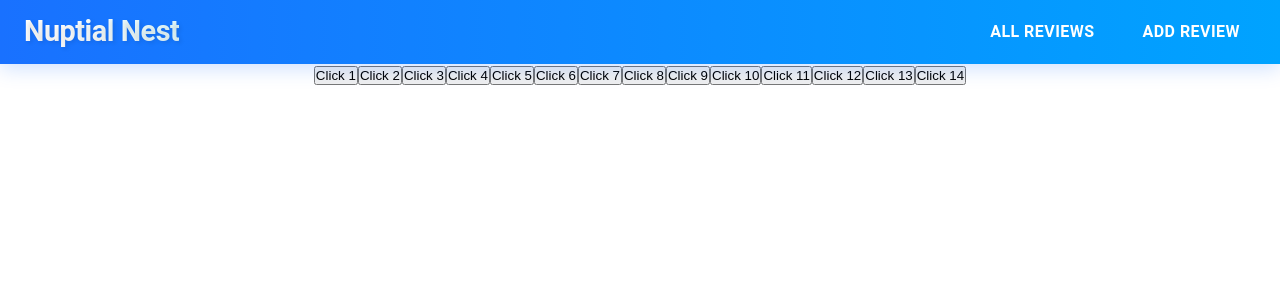
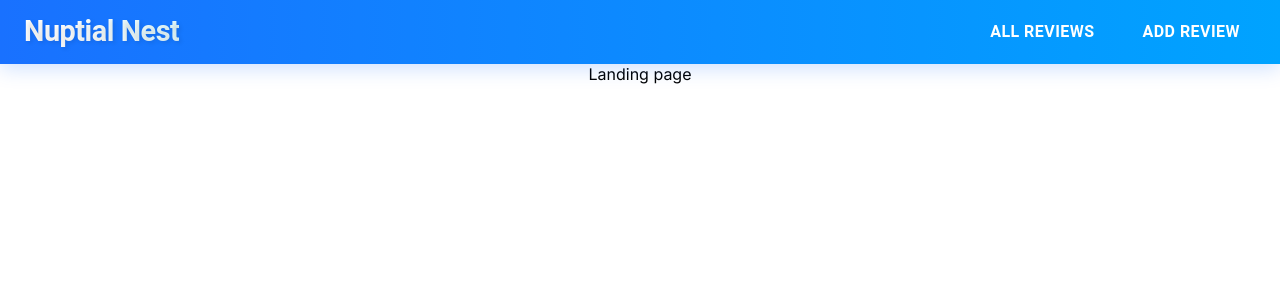
Before and after one commit to Parth-G27/NuptialNest, a Next.js app in the folder client/: page / in a window 1280 px wide. Shown: the top 300 px of the page. Built offline with nearby package versions, Linux system fonts and the light colour scheme.

Commit message:
Edit thing fixed

```diff
--- a/client/app/page.js
+++ b/client/app/page.js
@@ -1,26 +1,11 @@
-"use client";
-import Link from "next/link";
-import { useState } from "react";
 import styles from "./page.module.css";
 
 export default function Home() {
-  let nums = [1, 2, 3, 4, 5, 6, 7, 8, 9, 10, 11, 12, 13, 14];
-
-  // Example state and function if you want to update something on click
-  const [counter, setCounter] = useState(0);
-
-  const updateCounter = () => {
-    setCounter(counter + 1);
-  };
 
   return (
     <main className={styles.main}>
       <div>
-        {nums.map((num) => (
-          <Link href={`/dyna/${num}`} passHref key={num}>
-            <button onClick={updateCounter}>Click {num}</button>
-          </Link>
-        ))}
+        Landing page
       </div>
     </main>
   );
```
Also changed, not shown: client/app/dyna/[id]/page.jsx (deleted, +0 -18 lines).
